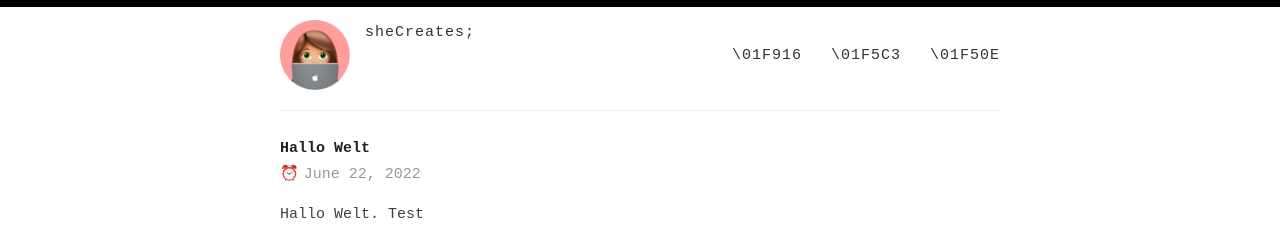
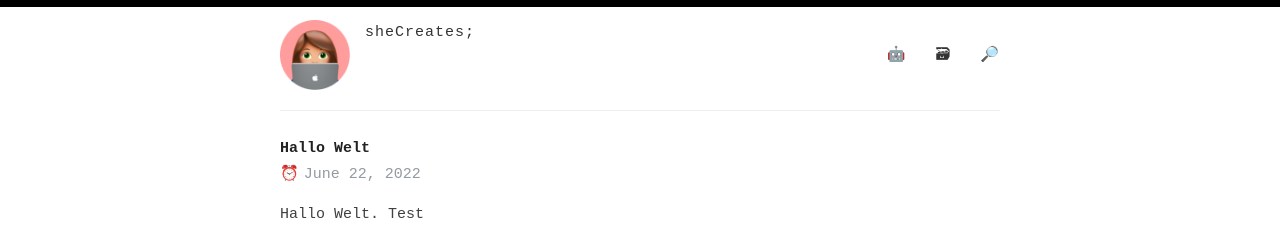
Before and after one commit to norawarschewski/shecreates.design, a Jekyll site: the page built from index.html, in a window 1280 px wide. Shown: the top 235 px of the page. Built offline with Jekyll 4.4.1, drawn with Linux system fonts in a browser that asks for light colours; some web fonts are replaced; the list of posts is cut into pages by our own code.

Commit message:
refactor: add emojis to navigation

```diff
--- a/_layouts/default.html
+++ b/_layouts/default.html
@@ -28,9 +28,9 @@
             </div>
 
             <nav>
-              <a href="{{ site.baseurl }}/info">\01F916</a>
-              <a href="{{ site.baseurl }}/archive">\01F5C3</a>
-              <a href="{{ site.baseurl }}/search">\01F50E</a>
+              <a href="{{ site.baseurl }}/info">🤖</a>
+              <a href="{{ site.baseurl }}/archive">🗃</a>
+              <a href="{{ site.baseurl }}/search">🔎</a>
             </nav>
           </header>
         </div>
```
